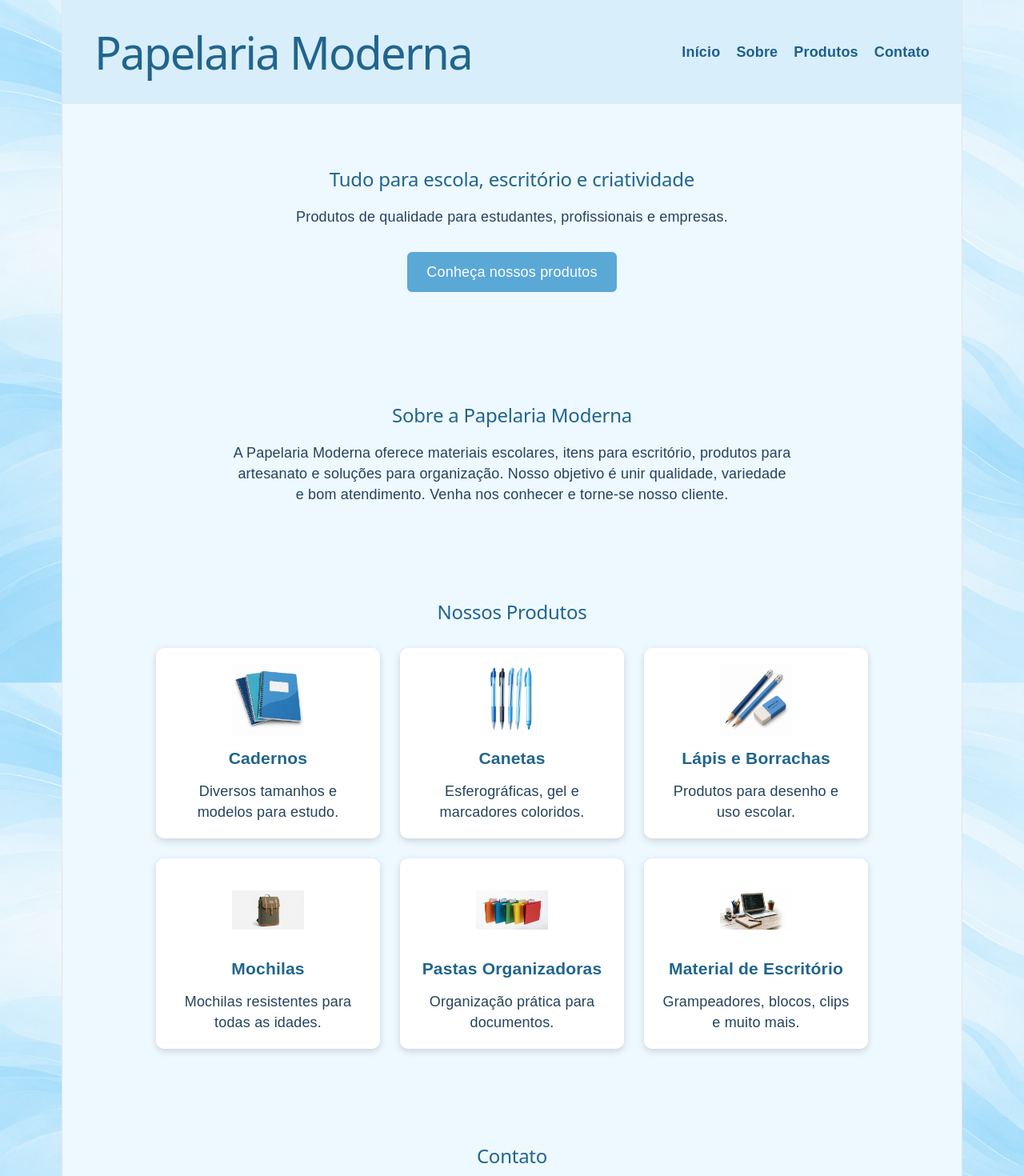
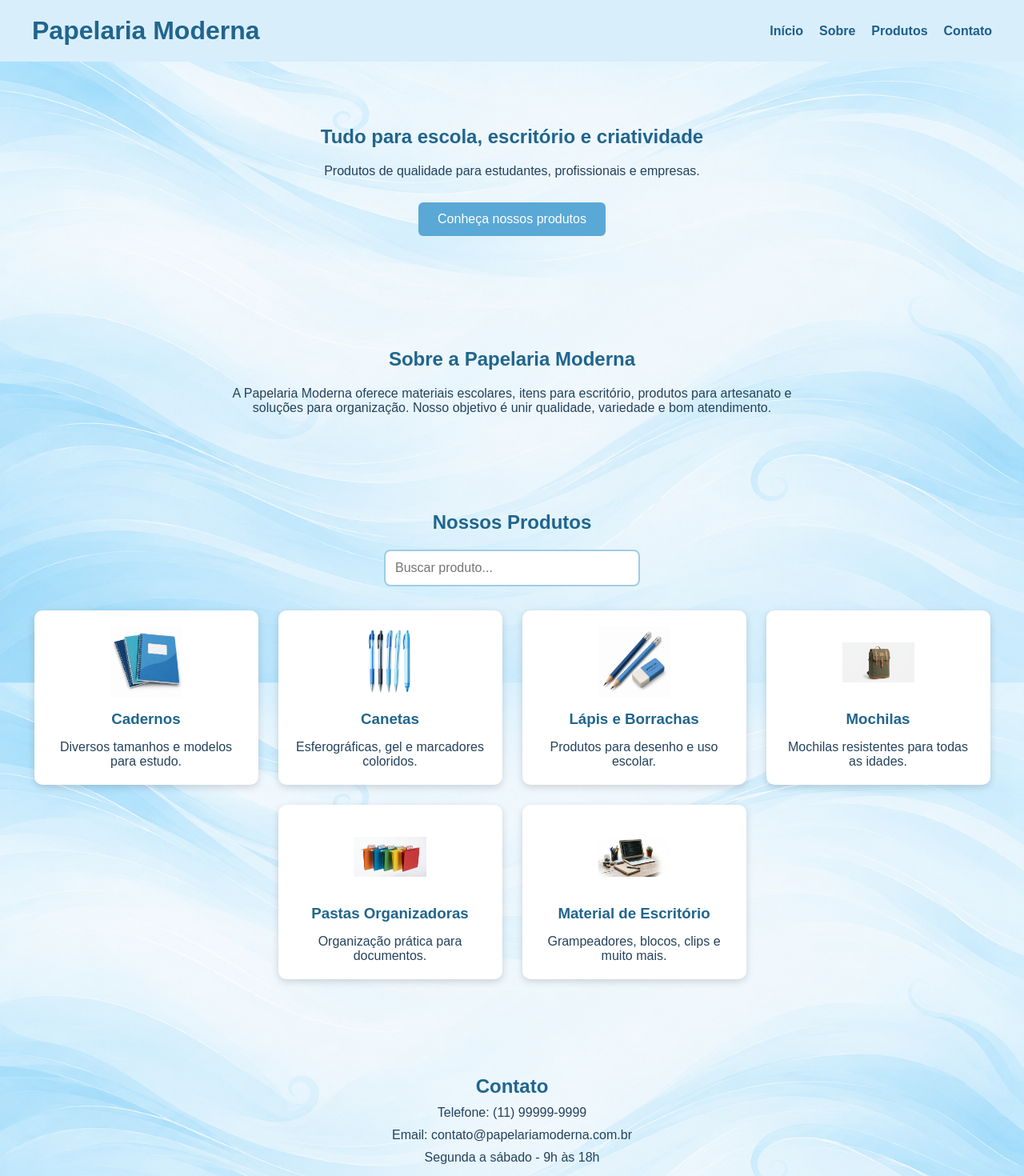
Before and after one commit to deciomatsuda10/papelaria, a React (Vite) app: page / in a window 1280 px wide. Shown: the top 1470 px of the page at 80% size. Built offline with nearby package versions, Linux system fonts and the light colour scheme.

Commit message:
Adicionar busca, filtro, contador, tema claro/escuro ou formulário simples.

```diff
--- a/src/App.jsx
+++ b/src/App.jsx
@@ -1,5 +1,7 @@
+import { useState } from "react";
 import "./App.css";
 
+import fundo from "./assets/imagens/fundo-vento.png";
 import cadernos from "./assets/imagens/cadernos.png";
 import canetas from "./assets/imagens/canetas.png";
 import lapis from "./assets/imagens/lapis.png";
@@ -7,14 +9,9 @@ import mochila from "./assets/imagens/mochila.png";
 import pastas from "./assets/imagens/pastas-organizadoras.png";
 import escritorio from "./assets/imagens/material-escritorio.png";
 
-import Header from "./components/Header";
-import Hero from "./components/Hero";
-import Sobre from "./components/Sobre";
-import ListaProdutos from "./components/ListaProdutos";
-import Contato from "./components/Contato";
-import Footer from "./components/Footer";
+function App() {
+  const [busca,setBusca]=useState("");
 
-function App() {
   const produtos = [
     {
       nome: "Cadernos",
@@ -48,47 +45,92 @@ function App() {
     },
   ];
 
-  const links = [
-    { texto: "Início", destino: "#hero" },
-    { texto: "Sobre", destino: "#sobre" },
-    { texto: "Produtos", destino: "#servicos" },
-    { texto: "Contato", destino: "#contato" },
-  ];
+  const produtosFiltrados = produtos.filter((produto)=>produto.nome.toLowerCase().includes(busca.toLowerCase()));
 
   return (
-    <div className="pagina">
+    <div
+      className="pagina"
+      style={{ backgroundImage: `url(${fundo})` }}
+    >
+      <header className="cabecalho">
+        <h1>Papelaria Moderna</h1>
 
-      <Header
-        titulo="Papelaria Moderna"
-        links={links}
-      />
+        <nav className="menu">
+          <a href="#hero">Início</a>
+          <a href="#sobre">Sobre</a>
+          <a href="#servicos">Produtos</a>
+          <a href="#contato">Contato</a>
+        </nav>
+      </header>
 
       <main>
+        <section id="hero" className="hero">
+          <h2>Tudo para escola, escritório e criatividade</h2>
 
-        <Hero
-          titulo="Tudo para escola, escritório e criatividade"
-          descricao="Produtos de qualidade para estudantes, profissionais e empresas."
-          textoBotao="Conheça nossos produtos"
-          linkBotao="#servicos"
-        />
+          <p>
+            Produtos de qualidade para estudantes,
+            profissionais e empresas.
+          </p>
 
-        <Sobre
-          titulo="Sobre a Papelaria Moderna"
-          descricao="A Papelaria Moderna oferece materiais escolares, itens para escritório, produtos para artesanato e soluções para organização. Nosso objetivo é unir qualidade, variedade e bom atendimento. Venha nos conhecer e torne-se nosso cliente."
-        />
+          <a href="#servicos" className="botao">
+            Conheça nossos produtos
+          </a>
+        </section>
 
-        <ListaProdutos produtos={produtos} />
+        <section id="sobre" className="sobre">
+          <h2>Sobre a Papelaria Moderna</h2>
 
-        <Contato
-          telefone="(11) 99999-9999"
-          email="contato@papelariamoderna.com.br"
-          horario="Segunda a sábado - 9h às 18h"
-        />
+          <p>
+            A Papelaria Moderna oferece materiais escolares,
+            itens para escritório, produtos para artesanato e
+            soluções para organização. Nosso objetivo é unir
+            qualidade, variedade e bom atendimento.
+          </p>
+        </section>
 
+        <section id="servicos" className="servicos">
+          <h2>Nossos Produtos</h2>
+
+          <input
+            type="text"
+            className="campo-busca"
+            placeholder="Buscar produto..."
+            value={busca}
+            onChange={(e)=>setBusca(e.target.value)}
+          />
+
+          <div className="lista-cards">
+            {produtosFiltrados.length===0 && <p className="sem-resultado">Nenhum produto encontrado.</p>}
+            {produtosFiltrados.map((produto) => (
+              <article className="card" key={produto.nome}>
+                <img
+                  src={produto.imagem}
+                  alt={produto.nome}
+                  className="imagem-card"
+                />
+
+                <h3>{produto.nome}</h3>
+
+                <p>{produto.descricao}</p>
+              </article>
+            ))}
+          </div>
+        </section>
+
+        <section id="contato" className="contato">
+          <h2>Contato</h2>
+
+          <p>Telefone: (11) 99999-9999</p>
+
+          <p>Email: contato@papelariamoderna.com.br</p>
+
+          <p>Segunda a sábado - 9h às 18h</p>
+        </section>
       </main>
 
-      <Footer texto="Papelaria Moderna" />
-
+      <footer className="rodape">
+        <p>Papelaria Moderna</p>
+      </footer>
     </div>
   );
 }
--- a/src/index.css
+++ b/src/index.css
@@ -1,111 +1,289 @@
-:root {
-  --text: #6b6375;
-  --text-h: #08060d;
-  --bg: #fff;
-  --border: #e5e4e7;
-  --code-bg: #f4f3ec;
-  --accent: #aa3bff;
-  --accent-bg: rgba(170, 59, 255, 0.1);
-  --accent-border: rgba(170, 59, 255, 0.5);
-  --social-bg: rgba(244, 243, 236, 0.5);
-  --shadow:
-    rgba(0, 0, 0, 0.1) 0 10px 15px -3px, rgba(0, 0, 0, 0.05) 0 4px 6px -2px;
+/* Reset */
 
-  --sans: system-ui, 'Segoe UI', Roboto, sans-serif;
-  --heading: system-ui, 'Segoe UI', Roboto, sans-serif;
-  --mono: ui-monospace, Consolas, monospace;
-
-  font: 18px/145% var(--sans);
-  letter-spacing: 0.18px;
-  color-scheme: light dark;
-  color: var(--text);
-  background: var(--bg);
-  font-synthesis: none;
-  text-rendering: optimizeLegibility;
-  -webkit-font-smoothing: antialiased;
-  -moz-osx-font-smoothing: grayscale;
-
-  @media (max-width: 1024px) {
-    font-size: 16px;
-  }
+*{
+    margin:0;
+    padding:0;
+    box-sizing:border-box;
 }
 
-@media (prefers-color-scheme: dark) {
-  :root {
-    --text: #9ca3af;
-    --text-h: #f3f4f6;
-    --bg: #16171d;
-    --border: #2e303a;
-    --code-bg: #1f2028;
-    --accent: #c084fc;
-    --accent-bg: rgba(192, 132, 252, 0.15);
-    --accent-border: rgba(192, 132, 252, 0.5);
-    --social-bg: rgba(47, 48, 58, 0.5);
-    --shadow:
-      rgba(0, 0, 0, 0.4) 0 10px 15px -3px, rgba(0, 0, 0, 0.25) 0 4px 6px -2px;
-  }
-
-  #social .button-icon {
-    filter: invert(1) brightness(2);
-  }
+html{
+    scroll-behavior:smooth;
 }
 
-body {
-  margin: 0;
+body{
+
+    font-family:Arial, Helvetica, sans-serif;
+
 }
 
-#root {
-  width: 1126px;
-  max-width: 100%;
-  margin: 0 auto;
-  text-align: center;
-  border-inline: 1px solid var(--border);
-  min-height: 100svh;
-  display: flex;
-  flex-direction: column;
-  box-sizing: border-box;
+.pagina{
+
+    color:#24425c;
+
+    background-color:#eef8ff;
+
+    background-size:cover;
+
+    background-position:center;
+
+    background-attachment:fixed;
+
+    min-height:100vh;
+
 }
 
-h1,
-h2 {
-  font-family: var(--heading);
-  font-weight: 500;
-  color: var(--text-h);
+/* Imagens */
+
+.imagem-card{
+
+    width:90px;
+
+    height:90px;
+
+    object-fit:contain;
+
+    display:block;
+
+    margin:0 auto 15px;
+
 }
 
-h1 {
-  font-size: 56px;
-  letter-spacing: -1.68px;
-  margin: 32px 0;
-  @media (max-width: 1024px) {
-    font-size: 36px;
-    margin: 20px 0;
-  }
-}
-h2 {
-  font-size: 24px;
-  line-height: 118%;
-  letter-spacing: -0.24px;
-  margin: 0 0 8px;
-  @media (max-width: 1024px) {
-    font-size: 20px;
-  }
-}
-p {
-  margin: 0;
+/* Títulos */
+
+h2{
+
+    color:#20658d;
+
 }
 
-code,
-.counter {
-  font-family: var(--mono);
-  display: inline-flex;
-  border-radius: 4px;
-  color: var(--text-h);
+/* Cabeçalho */
+
+.cabecalho{
+
+    background:#d9eefb;
+
+    padding:20px 40px;
+
+    display:flex;
+
+    justify-content:space-between;
+
+    align-items:center;
+
+    position:sticky;
+
+    top:0;
+
 }
 
-code {
-  font-size: 15px;
-  line-height: 135%;
-  padding: 4px 8px;
-  background: var(--code-bg);
+/* Menu */
+
+.menu{
+
+    display:flex;
+
+    gap:20px;
+
 }
+
+.menu a{
+
+    text-decoration:none;
+
+    color:#1d5f8b;
+
+    font-weight:bold;
+
+    transition:.3s;
+
+}
+
+.menu a:hover{
+
+    color:#0f3d5a;
+
+}
+
+/* Hero */
+
+.hero{
+
+    text-align:center;
+
+    padding:80px 20px;
+
+}
+
+.hero h2{
+
+    margin-bottom:20px;
+
+}
+
+.hero p{
+
+    margin-bottom:30px;
+
+}
+
+/* Botão */
+
+.botao{
+
+    display:inline-block;
+
+    padding:12px 24px;
+
+    background:#5aa8d6;
+
+    color:white;
+
+    text-decoration:none;
+
+    border-radius:6px;
+
+    transition:.3s;
+
+}
+
+.botao:hover{
+
+    background:#20658d;
+
+}
+
+/* Sobre */
+
+.sobre{
+
+    padding:60px 20px;
+
+    text-align:center;
+
+}
+
+.sobre p{
+
+    max-width:700px;
+
+    margin:auto;
+
+    margin-top:20px;
+
+}
+
+/* Produtos */
+
+.servicos{
+
+    padding:60px 20px;
+
+    text-align:center;
+
+}
+
+.lista-cards{
+
+    display:flex;
+
+    flex-wrap:wrap;
+
+    justify-content:center;
+
+    gap:25px;
+
+    margin-top:30px;
+
+}
+
+.card{
+
+    background:white;
+
+    width:280px;
+
+    padding:20px;
+
+    border-radius:10px;
+
+    box-shadow:0 3px 10px rgba(0,0,0,.15);
+
+    transition:.3s;
+
+}
+
+.card:hover{
+
+    transform:translateY(-8px);
+
+}
+
+.card h3{
+
+    margin:15px 0;
+
+    color:#20658d;
+
+}
+
+/* Contato */
+
+.contato{
+
+    padding:60px 20px;
+
+    text-align:center;
+
+}
+
+.contato p{
+
+    margin-top:10px;
+
+}
+
+/* Rodapé */
+
+.rodape{
+
+    background:#d9eefb;
+
+    text-align:center;
+
+    padding:20px;
+
+    margin-top:40px;
+
+}
+
+/* Responsivo */
+
+@media(max-width:768px){
+
+.cabecalho{
+
+    flex-direction:column;
+
+    gap:20px;
+
+}
+
+.menu{
+
+    flex-wrap:wrap;
+
+    justify-content:center;
+
+}
+
+.hero{
+
+    padding:60px 20px;
+
+}
+
+}
+
+.campo-busca{display:block;width:320px;max-width:90%;margin:20px auto;padding:12px;border:2px solid #9ecde7;border-radius:8px;font-size:16px;}
+.campo-busca:focus{border-color:#20658d;outline:none;}
+.sem-resultado{text-align:center;font-weight:bold;color:#20658d;padding:20px;width:100%;}
```
